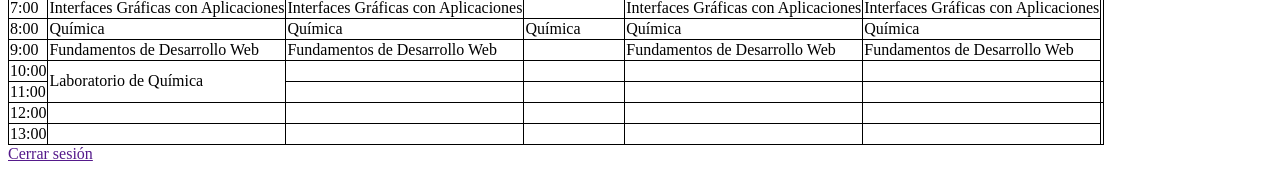
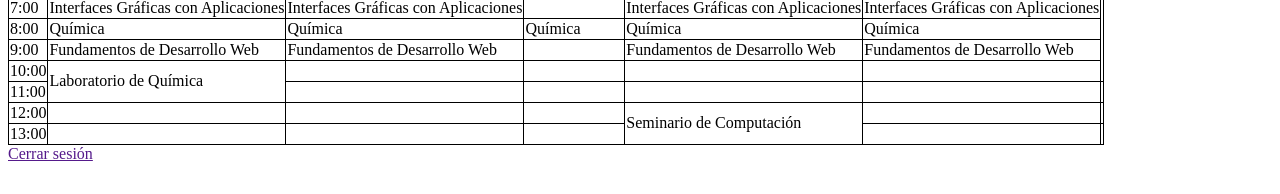
Before and after one commit to Fundamentos2122/ejercicio-html-IvanRT18, a plain HTML site: page tabla.html in a window 1280 px wide. Shown: the part 289-483 px from the top of the page. Drawn offline with Linux system fonts and the light colour scheme.

Commit message:
Tarea: Práctica Formularios actualizado

```diff
--- a/tabla.html
+++ b/tabla.html
@@ -73,7 +73,7 @@
                 <td></td>
                 <td></td>
                 <td></td>
-                <td></td>
+                <td rowspan="2">Seminario de Computación</td>
                 <td></td>
             </tr>
             <tr>
```
